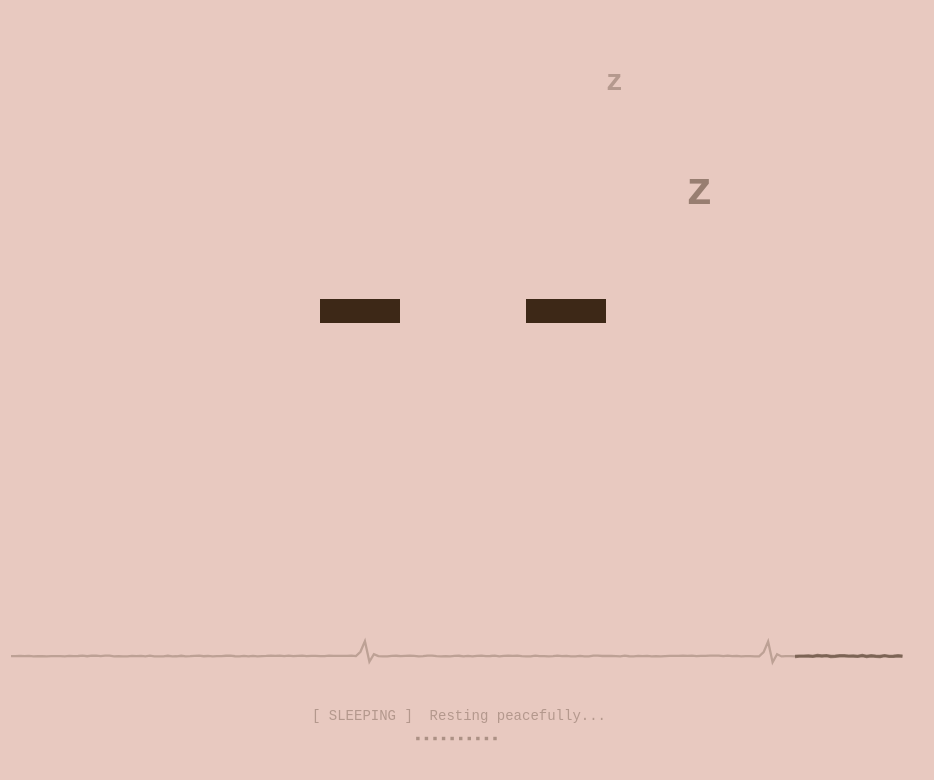
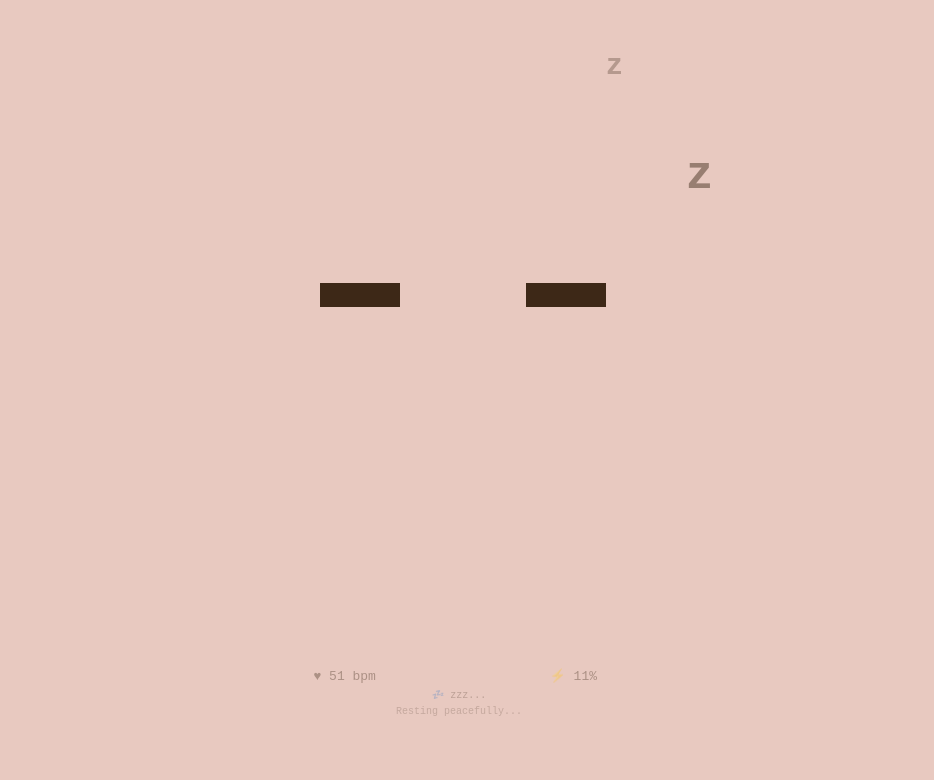
Before and after one commit to starksama/clawd-now, a website: page public/index.html in a window 1280 px wide. Shown: the whole page, without its empty margins (181-1115 px from the left). Drawn offline with Linux system fonts and the light colour scheme.

Commit message:
feat: fun stats panel + bored/curious emotions
Replaced EKG heartbeat with personality stats:
- ♥ BPM (fluctuates based on emotion)
- ⚡ Hype % (how excited I am about the work)
- Vibe text (emoji + mood word)
- Task name

Stats per emotion:
sleeping:  45-55 bpm, 5-15% hype,  💤 zzz...
idle:      60-70 bpm, 20-40% hype, 😶 vibing
focused:   72-82 bpm, 50-70% hype, 🔒 locked in
happy:     75-85 bpm, 60-80% hype, 😊 feeling good
excited:   95-120 bpm, 85-100% hype, 🚀 LFG!!
stressed:  88-105 bpm, 30-50% hype, 😰 sweating
tired:     50-60 bpm, 10-25% hype, 🥱 need coffee
bored:     55-65 bpm, 5-20% hype,  😑 meh...
curious:   70-85 bpm, 55-75% hype, 👀 interesting...

NEW emotions:
✅ bored — half-lidded eyes, eyes wander a LOT, dull bg, low hype
✅ curious — wide eyes, eyes dart around, warm bg, medium hype

Numbers fluctuate naturally (lerp toward random targets every 30 frames)
Everything subtle (20-35% opacity) — face is still the star

```diff
--- a/public/index.html
+++ b/public/index.html
@@ -114,6 +114,32 @@ const PROFILES = {
     eventDelay: [120, 300],
     showZzz: false,
   },
+  bored: {
+    bg: '#CFAB9A',        // dull, muted
+    eyeOpen: 0.5,         // half-lidded, unamused
+    mouthChance: 0.3,
+    bobSpeed: 0.006,      // barely moving
+    bobAmount: 1,
+    driftSpeed: 0.015,    // eyes wander a LOT (looking around bored)
+    driftAmount: 5,
+    blinkRate: 0.2,
+    squintRate: 0.25,
+    eventDelay: [100, 250],
+    showZzz: false,
+  },
+  curious: {
+    bg: '#E0A080',        // warm, alert
+    eyeOpen: 1.0,         // wide eyes
+    mouthChance: 0.5,
+    bobSpeed: 0.02,
+    bobAmount: 3,
+    driftSpeed: 0.02,     // eyes dart around (looking at everything)
+    driftAmount: 6,
+    blinkRate: 0.3,
+    squintRate: 0.05,
+    eventDelay: [50, 120],
+    showZzz: false,
+  },
 };
 
 const EYE_COLOR = '#3D2817';
@@ -136,22 +162,22 @@ let currentPhase = 'idle';
 let currentProfile = { ...PROFILES.sleeping };
 let targetProfile = PROFILES.sleeping;
 
-// ── Heartbeat Monitor ───────────────────────────────
-const HEARTBEAT_LEN = 200;
-let heartbeat = new Array(HEARTBEAT_LEN).fill(0);
-let hbPhase = 0;
-let hbPulseTimer = 0;
-
-// Heartbeat profiles (pulse interval in frames, amplitude, noise)
-const HB_PROFILES = {
-  sleeping:  { interval: 90, amp: 0.3, noise: 0.02, speed: 0.5 },
-  idle:      { interval: 50, amp: 0.5, noise: 0.05, speed: 1.0 },
-  focused:   { interval: 35, amp: 0.7, noise: 0.03, speed: 1.2 },
-  happy:     { interval: 40, amp: 0.6, noise: 0.08, speed: 1.1 },
-  excited:   { interval: 20, amp: 1.0, noise: 0.1,  speed: 1.8 },
-  stressed:  { interval: 25, amp: 0.9, noise: 0.2,  speed: 1.5 },
-  tired:     { interval: 70, amp: 0.4, noise: 0.04, speed: 0.7 },
+// ── Stats (fun personality metrics) ──────────────────
+const STATS = {
+  sleeping:  { bpm: [45, 55],  hype: [5, 15],   vibe: '💤 zzz...' },
+  idle:      { bpm: [60, 70],  hype: [20, 40],  vibe: '😶 vibing' },
+  focused:   { bpm: [72, 82],  hype: [50, 70],  vibe: '🔒 locked in' },
+  happy:     { bpm: [75, 85],  hype: [60, 80],  vibe: '😊 feeling good' },
+  excited:   { bpm: [95, 120], hype: [85, 100], vibe: '🚀 LFG!!' },
+  stressed:  { bpm: [88, 105], hype: [30, 50],  vibe: '😰 sweating' },
+  tired:     { bpm: [50, 60],  hype: [10, 25],  vibe: '🥱 need coffee' },
+  bored:     { bpm: [55, 65],  hype: [5, 20],   vibe: '😑 meh...' },
+  curious:   { bpm: [70, 85],  hype: [55, 75],  vibe: '👀 interesting...' },
 };
+let displayBpm = 50;
+let displayHype = 10;
+let targetBpm = 50;
+let targetHype = 10;
 
 // ── Canvas ──────────────────────────────────────────
 const canvas = document.getElementById('c');
@@ -182,7 +208,7 @@ function draw() {
   // BIGGER face — use more of the screen
   const scale = Math.min(W, H) / 140;
   const cx = W / 2;
-  const cy = H * 0.42; // slightly above center to make room for stats
+  const cy = H * 0.4; // above center to make room for stats
 
   const p = currentProfile;
 
@@ -265,71 +291,34 @@ function draw() {
     ctx.globalAlpha = 1;
   }
 
-  // ── Heartbeat Monitor (bottom) ──
-  const hbY = H * 0.82;           // heartbeat line Y position
-  const hbH = H * 0.06;           // heartbeat height range
-  const hbLeft = W * 0.15;
-  const hbRight = W * 0.85;
-  const hbWidth = hbRight - hbLeft;
-  const step = hbWidth / HEARTBEAT_LEN;
+  // ── Fun Stats Panel (bottom) ──
+  const fontSize = Math.max(11, Math.round(scale * 2.2));
+  const smallFont = Math.max(9, Math.round(scale * 1.8));
+  const statsY = H * 0.85;
 
-  // Draw heartbeat line
-  ctx.strokeStyle = EYE_COLOR;
-  ctx.globalAlpha = 0.25;
-  ctx.lineWidth = Math.max(1.5, scale * 0.4);
-  ctx.beginPath();
-  for (let i = 0; i < heartbeat.length; i++) {
-    const x = hbLeft + i * step;
-    const y = hbY - heartbeat[i] * hbH;
-    if (i === 0) ctx.moveTo(x, y);
-    else ctx.lineTo(x, y);
-  }
-  ctx.stroke();
-
-  // Glow on recent pulse (last 20 samples brighter)
-  ctx.globalAlpha = 0.5;
-  ctx.lineWidth = Math.max(2, scale * 0.6);
-  ctx.beginPath();
-  const glowStart = Math.max(0, heartbeat.length - 25);
-  for (let i = glowStart; i < heartbeat.length; i++) {
-    const x = hbLeft + i * step;
-    const y = hbY - heartbeat[i] * hbH;
-    if (i === glowStart) ctx.moveTo(x, y);
-    else ctx.lineTo(x, y);
-  }
-  ctx.stroke();
-  ctx.globalAlpha = 1;
-
-  // ── Stats Text (below heartbeat) ──
-  const statsY = H * 0.9;
-  const fontSize = Math.max(10, Math.round(scale * 2.5));
-
-  ctx.font = `${fontSize}px monospace`;
   ctx.fillStyle = EYE_COLOR;
-  ctx.globalAlpha = 0.3;
   ctx.textAlign = 'center';
 
-  // Emotion label + task
-  const emotionLabel = emotion.toUpperCase();
-  const displayTask = task.length > 40 ? task.slice(0, 37) + '...' : task;
-  ctx.fillText(`[ ${emotionLabel} ]  ${displayTask}`, cx, statsY);
+  // Row 1: ❤️ BPM    🔥 Hype
+  ctx.font = `${fontSize}px monospace`;
+  ctx.globalAlpha = 0.35;
+  const bpmStr = `♥ ${Math.round(displayBpm)} bpm`;
+  const hypeStr = `⚡ ${Math.round(displayHype)}%`;
+  const gap = scale * 20;
+  ctx.fillText(bpmStr, cx - gap, statsY);
+  ctx.fillText(hypeStr, cx + gap, statsY);
 
-  // Energy dots
-  const dotCount = 10;
-  const filledDots = Math.round(energy / 10);
-  const dotSize = Math.max(2, scale * 0.6);
-  const dotGap = dotSize * 2.5;
-  const dotsStartX = cx - (dotCount * dotGap) / 2;
-  const dotsY = statsY + fontSize * 1.2;
+  // Row 2: Vibe status
+  const st = STATS[emotion] || STATS.idle;
+  ctx.font = `${smallFont}px monospace`;
+  ctx.globalAlpha = 0.25;
+  ctx.fillText(st.vibe, cx, statsY + fontSize * 1.4);
 
-  for (let i = 0; i < dotCount; i++) {
-    ctx.globalAlpha = i < filledDots ? 0.35 : 0.1;
-    ctx.fillRect(
-      dotsStartX + i * dotGap,
-      dotsY,
-      dotSize, dotSize
-    );
-  }
+  // Row 3: Task
+  ctx.globalAlpha = 0.2;
+  const displayTask = task.length > 45 ? task.slice(0, 42) + '...' : task;
+  ctx.fillText(displayTask, cx, statsY + fontSize * 2.6);
+
   ctx.globalAlpha = 1;
   ctx.textAlign = 'start';
 }
@@ -385,24 +374,15 @@ function updateAnimation() {
     targetMouth = 0;
   }
 
-  // ── Heartbeat generation ──
-  const hbp = HB_PROFILES[emotion] || HB_PROFILES.idle;
-  hbPulseTimer++;
-
-  let val = 0;
-  // EKG-style pulse
-  if (hbPulseTimer % Math.round(hbp.interval) < 4) {
-    const t = hbPulseTimer % Math.round(hbp.interval);
-    if (t === 0) val = hbp.amp * 0.3;
-    else if (t === 1) val = hbp.amp * 1.0;  // peak
-    else if (t === 2) val = hbp.amp * -0.4; // dip
-    else if (t === 3) val = hbp.amp * 0.1;
+  // ── Stats fluctuation ──
+  const st = STATS[emotion] || STATS.idle;
+  // Slowly drift targets with slight randomness
+  if (tick % 30 === 0) {
+    targetBpm = st.bpm[0] + Math.random() * (st.bpm[1] - st.bpm[0]);
+    targetHype = st.hype[0] + Math.random() * (st.hype[1] - st.hype[0]);
   }
-  // Add noise
-  val += (Math.random() - 0.5) * hbp.noise;
-
-  heartbeat.push(val);
-  if (heartbeat.length > HEARTBEAT_LEN) heartbeat.shift();
+  displayBpm = lerp(displayBpm, targetBpm, 0.03);
+  displayHype = lerp(displayHype, targetHype, 0.03);
 }
 
 function scheduleNext() {
```
